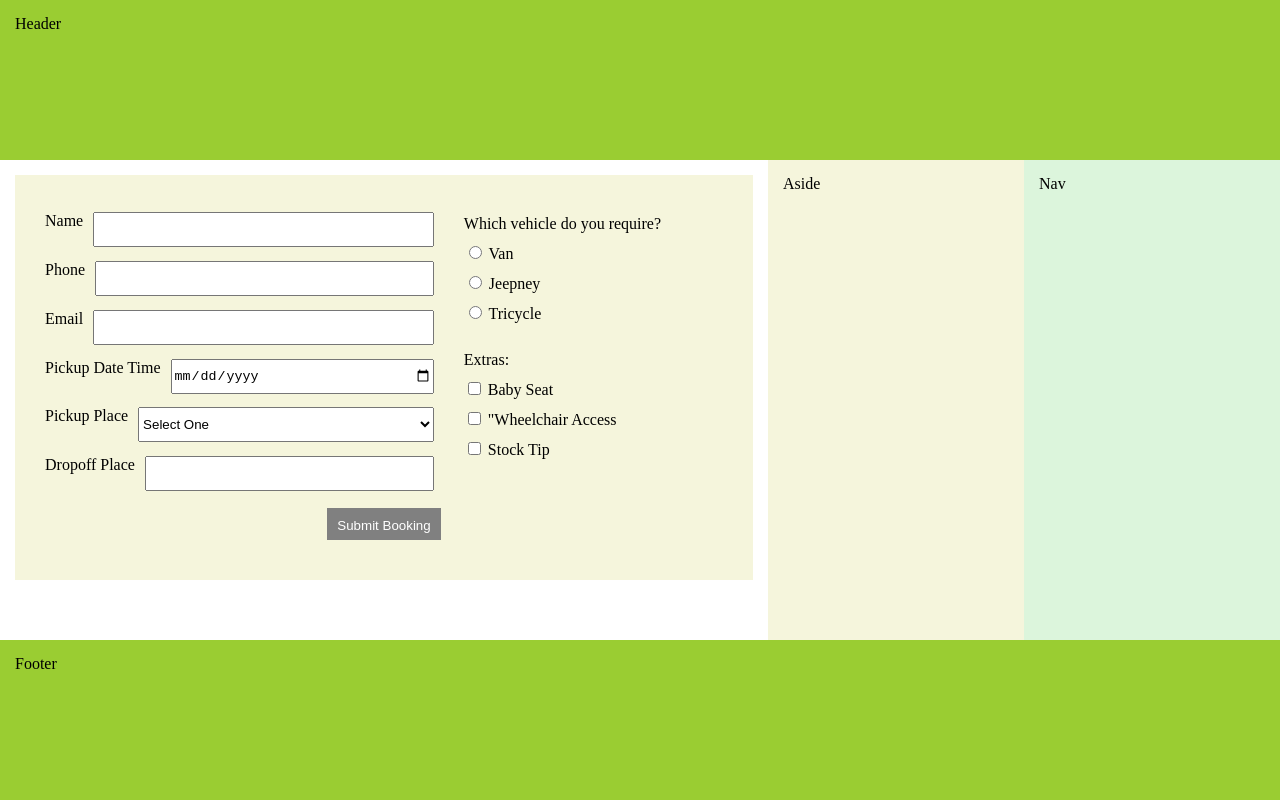
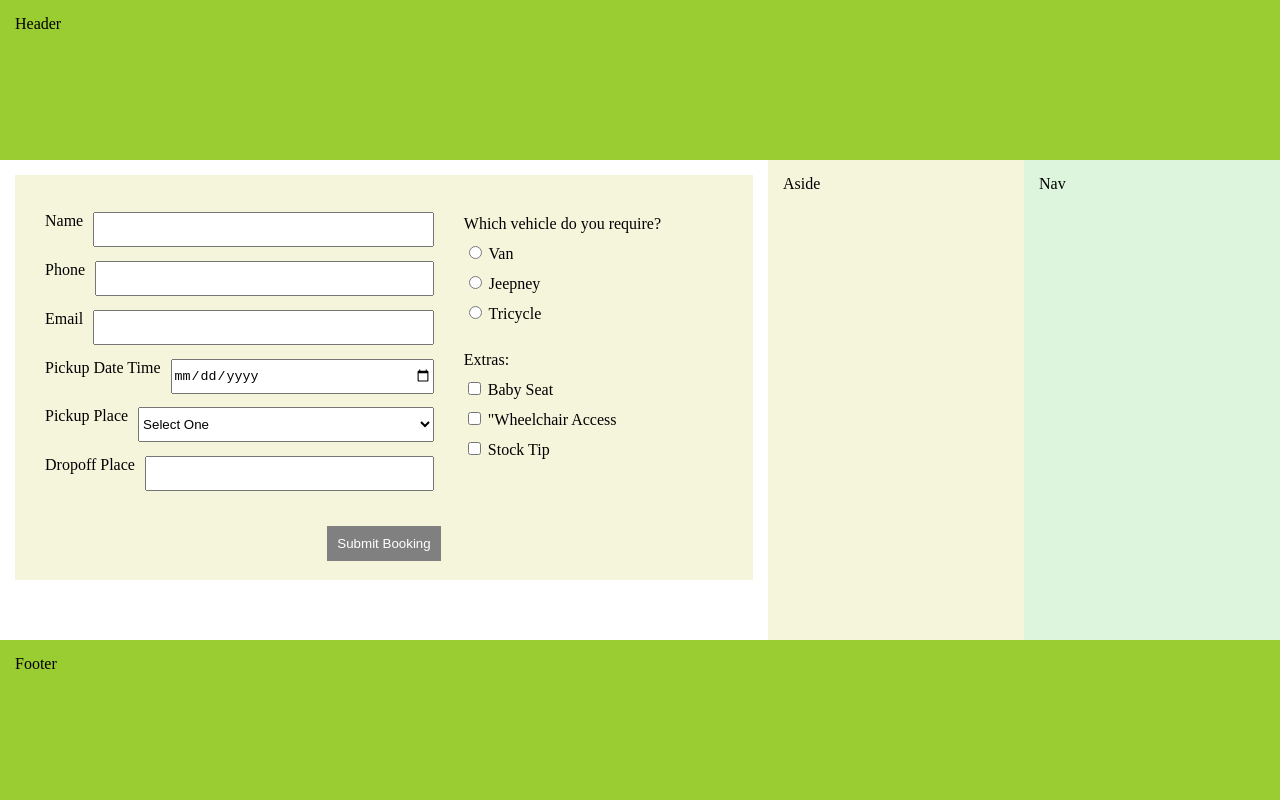
Before and after one commit to maryjanesalem/kodego-holygraillayout, a plain HTML site: page index.html in a window 1280 px wide. Drawn offline with Linux system fonts and the light colour scheme.

Commit message:
adjusted button

```diff
--- a/style.css
+++ b/style.css
@@ -45,10 +45,7 @@ article {
 }
 
 .btn-container {
-    height: 15%;
-    display: flex;
-    justify-content: center;
-    align-content: center;
+    height: 10%;
 }
 
 form {
```
